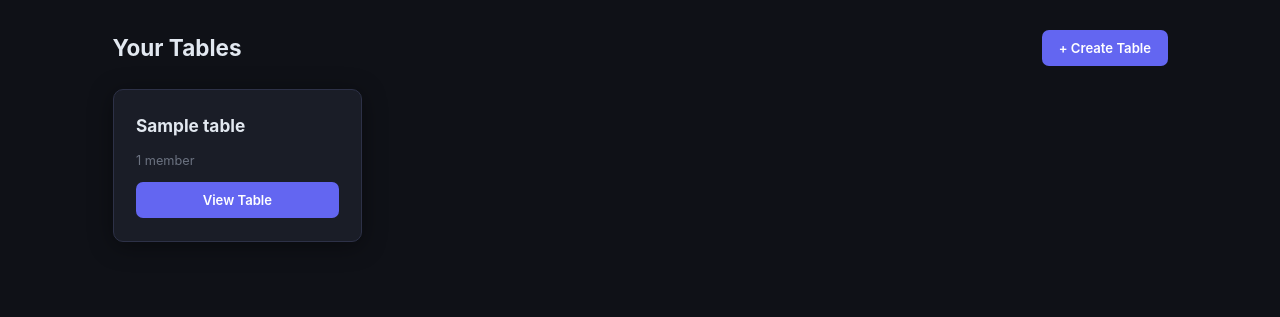
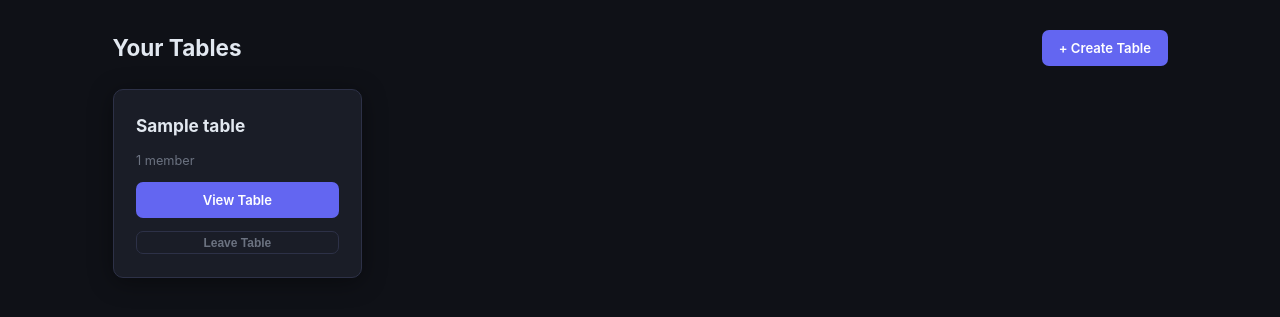
Before and after one commit to Blatt-coder/poker-stats, a Flask app: template templates/home.html in a window 1280 px wide. Shown: the top 317 px of the page. Run offline with Flask 3, Linux system fonts and the light colour scheme; the template is opened without the code that fills it: most values are stand-ins (such as "Sample title", 1, 10 or a date in 2020).

Commit message:
Add leave table and creator admin permissions
1. Leave table: members can leave from the home page (removes them and
   their results from that table). Creators cannot leave their own table.

2. Creator permissions: table creator can edit/delete any player's logs
   and remove players from the table via the dashboard.

Co-Authored-By: Claude Sonnet 4.6 <noreply@anthropic.com>

```diff
--- a/app.py
+++ b/app.py
@@ -108,6 +108,45 @@ def home():
 
 
 # ---------------------------------------------------------------------------
+# Leave table
+# ---------------------------------------------------------------------------
+
+@app.route("/table/<int:table_id>/leave", methods=["POST"])
+@login_required
+def leave_table(table_id):
+    table = db.get_table_by_id(table_id)
+    if not table:
+        flash("Table not found.", "error")
+        return redirect(url_for("home"))
+    removed = db.leave_table(table_id, session["player_id"])
+    if not removed:
+        flash("You created this table and cannot leave it.", "error")
+    else:
+        flash(f'You left "{table["name"]}".')
+    return redirect(url_for("home"))
+
+
+# ---------------------------------------------------------------------------
+# Remove player (creator only)
+# ---------------------------------------------------------------------------
+
+@app.route("/table/<int:table_id>/remove/<int:player_id>", methods=["POST"])
+@login_required
+def remove_player(table_id, player_id):
+    table = _check_table_access(table_id)
+    if not table or not db.is_table_creator(table_id, session["player_id"]):
+        flash("Not authorized.", "error")
+        return redirect(url_for("home"))
+    if player_id == session["player_id"]:
+        flash("You cannot remove yourself.", "error")
+        return redirect(url_for("dashboard", table_id=table_id))
+    player = db.get_player_by_id(player_id)
+    db.remove_player_from_table(table_id, player_id)
+    flash(f'{"" if not player else player["username"]} was removed from the table.', "success")
+    return redirect(url_for("dashboard", table_id=table_id))
+
+
+# ---------------------------------------------------------------------------
 # Create table
 # ---------------------------------------------------------------------------
 
@@ -159,11 +198,13 @@ def dashboard(table_id):
         return redirect(url_for("home"))
     session["current_table_id"] = table_id
     leaderboard = db.get_leaderboard(table_id)
+    is_creator = db.is_table_creator(table_id, session["player_id"])
     return render_template(
         "dashboard.html",
         table=table,
         leaderboard=leaderboard,
         current_player_id=session["player_id"],
+        is_creator=is_creator,
     )
 
 
@@ -219,6 +260,7 @@ def player_profile(table_id, player_id):
         running += r["amount"]
         cumulative.append({"date": r["game_date"], "value": round(running, 2)})
 
+    is_creator = db.is_table_creator(table_id, session["player_id"])
     return render_template(
         "player.html",
         table=table,
@@ -227,6 +269,7 @@ def player_profile(table_id, player_id):
         results=results,
         cumulative=cumulative,
         is_own_profile=(player_id == session["player_id"]),
+        is_creator=is_creator,
     )
 
 
@@ -318,33 +361,50 @@ def api_player_cumulative(table_id, player_id):
 @login_required
 def edit_result(result_id):
     result = db.get_result_by_id(result_id)
-    if not result or result["player_id"] != session["player_id"]:
-        flash("Result not found or not yours.", "error")
+    if not result:
+        flash("Result not found.", "error")
         return redirect(url_for("home"))
     table_id = result["table_id"]
+    is_owner = result["player_id"] == session["player_id"]
+    is_creator = db.is_table_creator(table_id, session["player_id"])
+    if not is_owner and not is_creator:
+        flash("Not authorized.", "error")
+        return redirect(url_for("home"))
     try:
         amount = float(request.form["amount"])
     except ValueError:
         flash("Amount must be a number.", "error")
-        return redirect(url_for("player_profile", table_id=table_id, player_id=session["player_id"]))
+        return redirect(url_for("player_profile", table_id=table_id, player_id=result["player_id"]))
     game_date = request.form.get("game_date") or result["game_date"]
     notes = request.form.get("notes", "").strip()
-    db.update_result(result_id, session["player_id"], amount, game_date, notes)
+    if is_owner:
+        db.update_result(result_id, session["player_id"], amount, game_date, notes)
+    else:
+        db.update_result_by_id(result_id, amount, game_date, notes)
     flash("Result updated.", "success")
-    return redirect(url_for("player_profile", table_id=table_id, player_id=session["player_id"]))
+    return redirect(url_for("player_profile", table_id=table_id, player_id=result["player_id"]))
 
 
 @app.route("/result/<int:result_id>/delete", methods=["POST"])
 @login_required
 def delete_result(result_id):
     result = db.get_result_by_id(result_id)
-    if not result or result["player_id"] != session["player_id"]:
-        flash("Result not found or not yours.", "error")
+    if not result:
+        flash("Result not found.", "error")
         return redirect(url_for("home"))
     table_id = result["table_id"]
-    db.delete_result(result_id, session["player_id"])
+    is_owner = result["player_id"] == session["player_id"]
+    is_creator = db.is_table_creator(table_id, session["player_id"])
+    if not is_owner and not is_creator:
+        flash("Not authorized.", "error")
+        return redirect(url_for("home"))
+    target_player_id = result["player_id"]
+    if is_owner:
+        db.delete_result(result_id, session["player_id"])
+    else:
+        db.delete_result_by_id(result_id)
     flash("Result deleted.", "success")
-    return redirect(url_for("player_profile", table_id=table_id, player_id=session["player_id"]))
+    return redirect(url_for("player_profile", table_id=table_id, player_id=target_player_id))
 
 
 db.init_db()
--- a/templates/home.html
+++ b/templates/home.html
@@ -11,9 +11,20 @@
 <div class="tables-grid">
   {% for table in tables %}
   <div class="table-card">
-    <div class="table-card__name">{{ table.name }}</div>
+    <div class="table-card__name">
+      {{ table.name }}
+      {% if table.created_by == session.player_id %}
+        <span class="badge">Owner</span>
+      {% endif %}
+    </div>
     <div class="table-card__meta">{{ member_counts[table.id] }} member{{ 's' if member_counts[table.id] != 1 else '' }}</div>
     <a href="{{ url_for('dashboard', table_id=table.id) }}" class="btn btn--primary btn--full">View Table</a>
+    {% if table.created_by != session.player_id %}
+    <form method="post" action="{{ url_for('leave_table', table_id=table.id) }}"
+          onsubmit="return confirm('Leave {{ table.name }}? Your results will be removed.')">
+      <button type="submit" class="btn btn--ghost btn--full btn--sm">Leave Table</button>
+    </form>
+    {% endif %}
   </div>
   {% endfor %}
 </div>
--- a/templates/player.html
+++ b/templates/player.html
@@ -78,7 +78,7 @@
         <th>Date</th>
         <th>Amount</th>
         <th>Notes</th>
-        {% if is_own_profile %}<th></th>{% endif %}
+        {% if is_own_profile or is_creator %}<th></th>{% endif %}
       </tr>
     </thead>
     <tbody>
@@ -89,7 +89,7 @@
           {% if r.amount >= 0 %}+{% endif %}₪{{ "%.2f"|format(r.amount) }}
         </td>
         <td class="notes-cell">{{ r.notes or "—" }}</td>
-        {% if is_own_profile %}
+        {% if is_own_profile or is_creator %}
         <td class="row-actions">
           <button class="btn btn--sm btn--ghost"
                   onclick="openEditModal({{ r.id }}, '{{ r.game_date }}', {{ r.amount }}, {{ r.notes|tojson }})">
@@ -111,7 +111,7 @@
   {% endif %}
 </div>
 
-{% if is_own_profile %}
+{% if is_own_profile or is_creator %}
 <!-- Edit modal -->
 <div id="editModal" class="modal-backdrop" style="display:none">
   <div class="modal-box">
```
Also changed, not shown: database.py (+47 -0 lines), templates/dashboard.html (+9 -1 lines).
